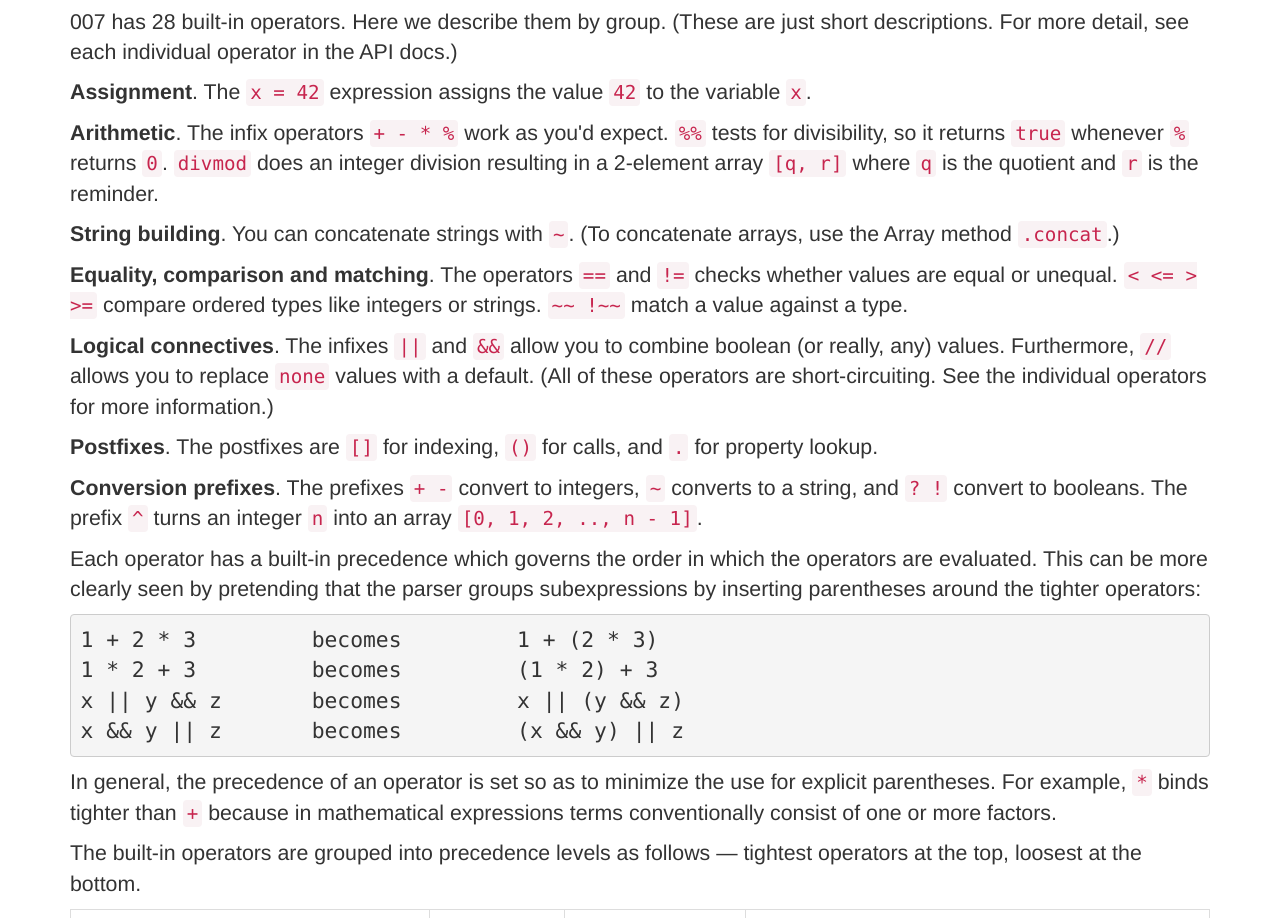
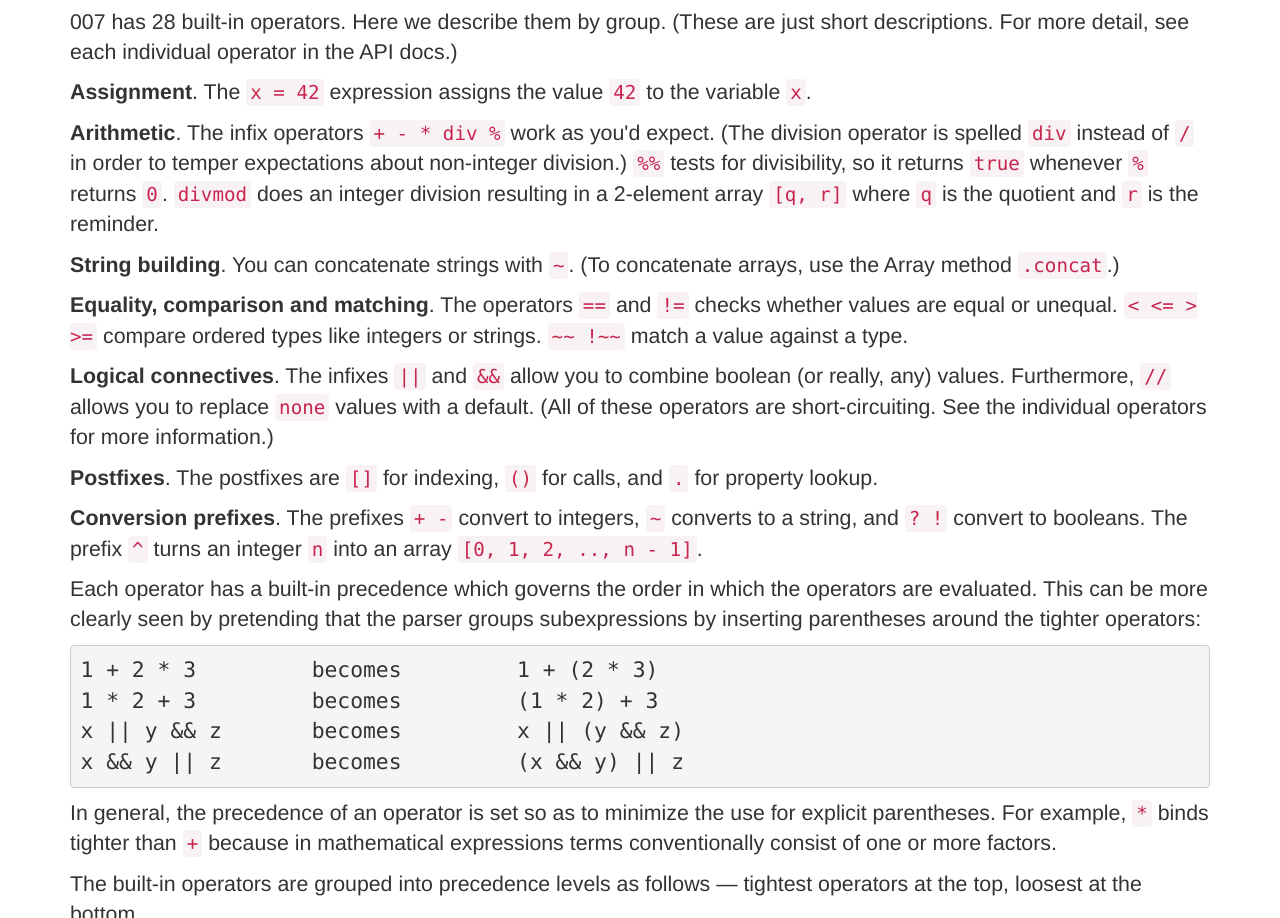
Before and after one commit to masak/alma, a plain HTML site: page docs/index.html in a window 1280 px wide. Shown: the part 3090-4008 px from the top of the page. Drawn offline with nearby package versions, Linux system fonts and the light colour scheme.

Commit message:
Implement infix:<div> operator
Closes #493.

```diff
--- a/docs/index.html
+++ b/docs/index.html
@@ -47,7 +47,7 @@
       }
     </style>
   </head>
-  <body class="checksum-18e54a">
+  <body class="checksum-c2d0b9">
 <a href="https://github.com/masak/007"><img style="position: absolute; top: 0; right: 0; border: 0;" src="https://camo.githubusercontent.com/652c5b9acfaddf3a9c326fa6bde407b87f7be0f4/68747470733a2f2f73332e616d617a6f6e6177732e636f6d2f6769746875622f726962626f6e732f666f726b6d655f72696768745f6f72616e67655f6666373630302e706e67" alt="Fork me on GitHub" data-canonical-src="https://s3.amazonaws.com/github/ribbons/forkme_right_orange_ff7600.png"></a>
 <div class="container">
 <p>This documentation has four parts:</p>
@@ -129,7 +129,7 @@ termish := &lt;prefix&gt;* &lt;term&gt; &lt;postfix&gt;*</code></pre>
 <p>You can have whitespace before or after terms and operators, and it largely doesn't change the meaning of the program. The recommended style is to use whitespace around infixes, but not after prefixes or before postfixes.</p>
 <p>007 has 28 built-in operators. Here we describe them by group. (These are just short descriptions. For more detail, see each individual operator in the API docs.)</p>
 <p><strong>Assignment</strong>. The <code>x = 42</code> expression assigns the value <code>42</code> to the variable <code>x</code>.</p>
-<p><strong>Arithmetic</strong>. The infix operators <code>+ - * %</code> work as you'd expect. <code>%%</code> tests for divisibility, so it returns <code>true</code> whenever <code>%</code> returns <code>0</code>. <code>divmod</code> does an integer division resulting in a 2-element array <code>[q, r]</code> where <code>q</code> is the quotient and <code>r</code> is the reminder.</p>
+<p><strong>Arithmetic</strong>. The infix operators <code>+ - * div %</code> work as you'd expect. (The division operator is spelled <code>div</code> instead of <code>/</code> in order to temper expectations about non-integer division.) <code>%%</code> tests for divisibility, so it returns <code>true</code> whenever <code>%</code> returns <code>0</code>. <code>divmod</code> does an integer division resulting in a 2-element array <code>[q, r]</code> where <code>q</code> is the quotient and <code>r</code> is the reminder.</p>
 <p><strong>String building</strong>. You can concatenate strings with <code>~</code>. (To concatenate arrays, use the Array method <code>.concat</code>.)</p>
 <p><strong>Equality, comparison and matching</strong>. The operators <code>==</code> and <code>!=</code> checks whether values are equal or unequal. <code>&lt; &lt;= &gt; &gt;=</code> compare ordered types like integers or strings. <code>~~ !~~</code> match a value against a type.</p>
 <p><strong>Logical connectives</strong>. The infixes <code>||</code> and <code>&amp;&amp;</code> allow you to combine boolean (or really, any) values. Furthermore, <code>//</code> allows you to replace <code>none</code> values with a default. (All of these operators are short-circuiting. See the individual operators for more information.)</p>
```
Also changed, not shown: documentation/README.md, 2 other files.
